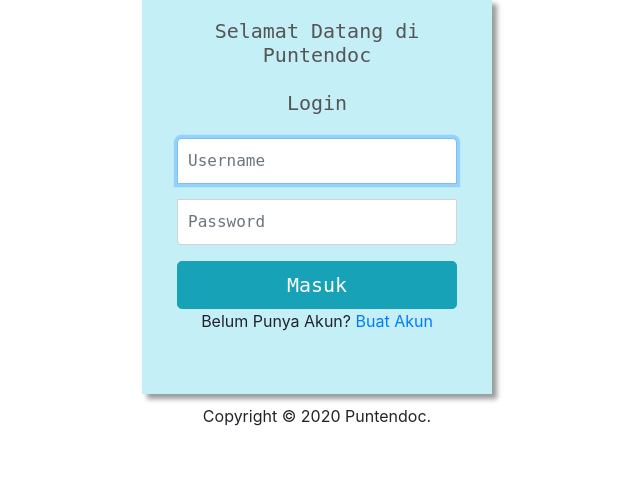
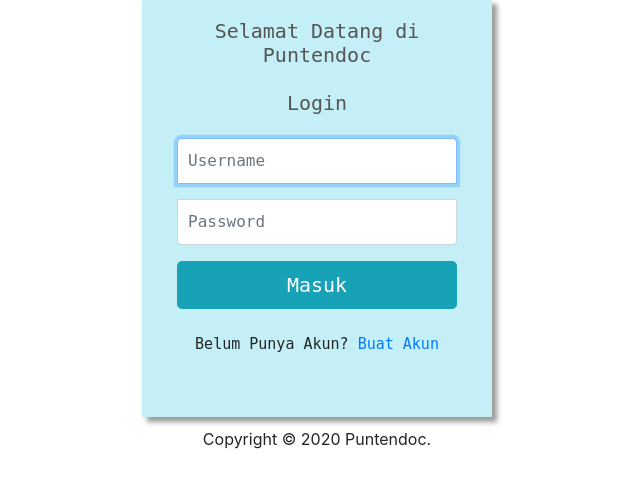
Before and after one commit to llassingan/puntendoc, a CodeIgniter app: page /PUNTENDOC/login in a window 1280 px wide. Shown: the part 161-649 px from the top of the page, without its empty margins (323-963 px from the left). Run offline with CodeIgniter, Linux system fonts and the light colour scheme; data that the repository does not hold is empty; some libraries are stand-ins or nearby versions.

Commit message:
cuma view nya dipercantik dikit

```diff
--- a/application/views/login.php
+++ b/application/views/login.php
@@ -105,8 +105,8 @@
                     <?php echo form_error('password'); ?>
                 </div>
                 <button class="btn btn-lg btn-info btn-block" name="btn-login" id="btn-login" type="submit">
-                    Masuk</button>
-                <p style="text-align: center;" class="akun">Belum Punya Akun? <?php echo anchor('signup','Buat Akun');?></p>
+                    Masuk</button><br>
+                <p style="text-align: center; font-family: monospace; font-size: 15px;" class="akun">Belum Punya Akun? <?php echo anchor('signup','Buat Akun');?></p>
             </div>
                 <div id="error" style="margin-top: 10px"></div>
         </div>
```
